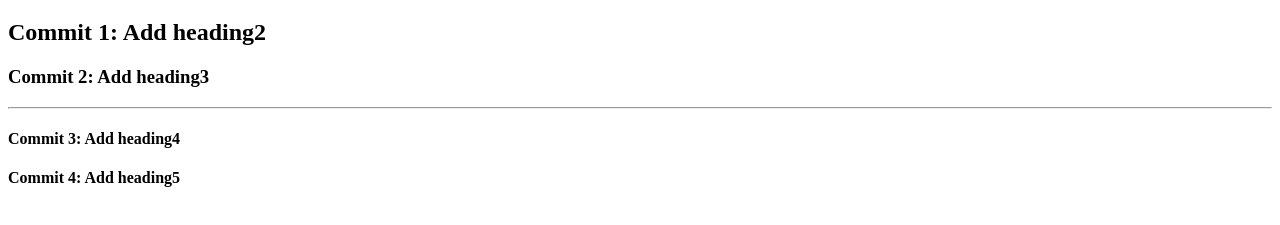
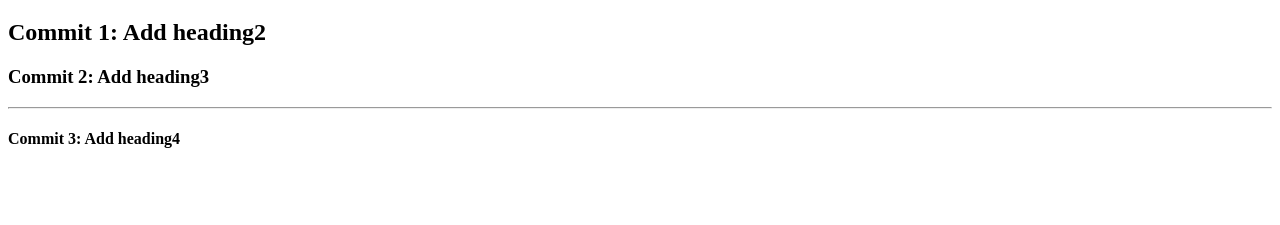
Before and after one commit to xeusteerapat/exp-git-cherry-pick, a plain HTML site: page index.html in a window 1280 px wide. Shown: the part 61-286 px from the top of the page. Drawn offline with Linux system fonts and the light colour scheme.

```diff
--- a/index.html
+++ b/index.html
@@ -15,7 +15,6 @@
 
   <hr>
   <h4>Commit 3: Add heading4</h4>
-  <h4>Commit 4: Add heading5</h4>
 </body>
 
 </html>
```
